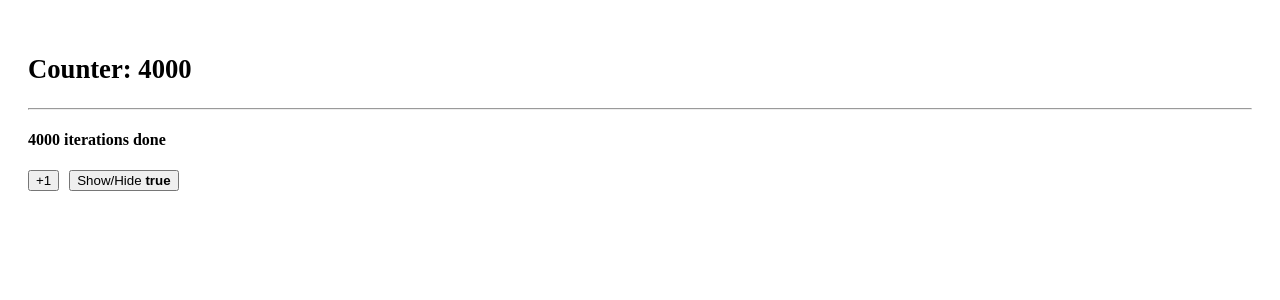
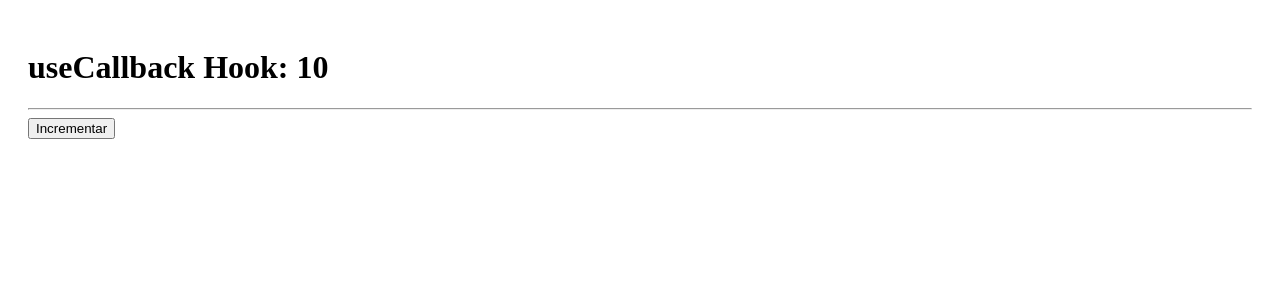
Before and after one commit to UlisesOrnelasR/hooks-app, a React app: page / in a window 1280 px wide. Shown: the top 300 px of the page. Built offline with nearby package versions, Linux system fonts and the light colour scheme; the HTML template or start-up script is replaced by a standard one.

Commit message:
useCallback

```diff
--- /dev/null
+++ b/src/06-memo/CallbackHook.jsx
@@ -0,0 +1,19 @@
+import { ShowIncrement } from "./ShowIncrement";
+import { useState, useCallback } from "react";
+
+export const CallbackHook = () => {
+  const [counter, setCounter] = useState(10);
+
+  const incrementFather = useCallback((value) => {
+    setCounter((c) => c + value);
+  }, []);
+
+  return (
+    <>
+      <h1>useCallback Hook: {counter}</h1>
+      <hr />
+
+      <ShowIncrement increment={incrementFather} />
+    </>
+  );
+};
--- /dev/null
+++ b/src/06-memo/ShowIncrement.jsx
@@ -0,0 +1,11 @@
+import React from "react";
+
+export const ShowIncrement = React.memo(({ increment }) => {
+  console.log("me volvi a generar :(");
+
+  return (
+    <button className="btn btn-info" onClick={() => increment(5)}>
+      Incrementar
+    </button>
+  );
+});
--- a/src/main.jsx
+++ b/src/main.jsx
@@ -1,10 +1,10 @@
 import React from "react";
 import ReactDOM from "react-dom/client";
-import { MemoHook } from "./06-memo/MemoHook";
+import { CallbackHook } from "./06-memo/CallbackHook";
 import "./index.css";
 
 ReactDOM.createRoot(document.getElementById("root")).render(
   //<React.StrictMode>
-  <MemoHook />
+  <CallbackHook />
   //</React.StrictMode>
 );
```
